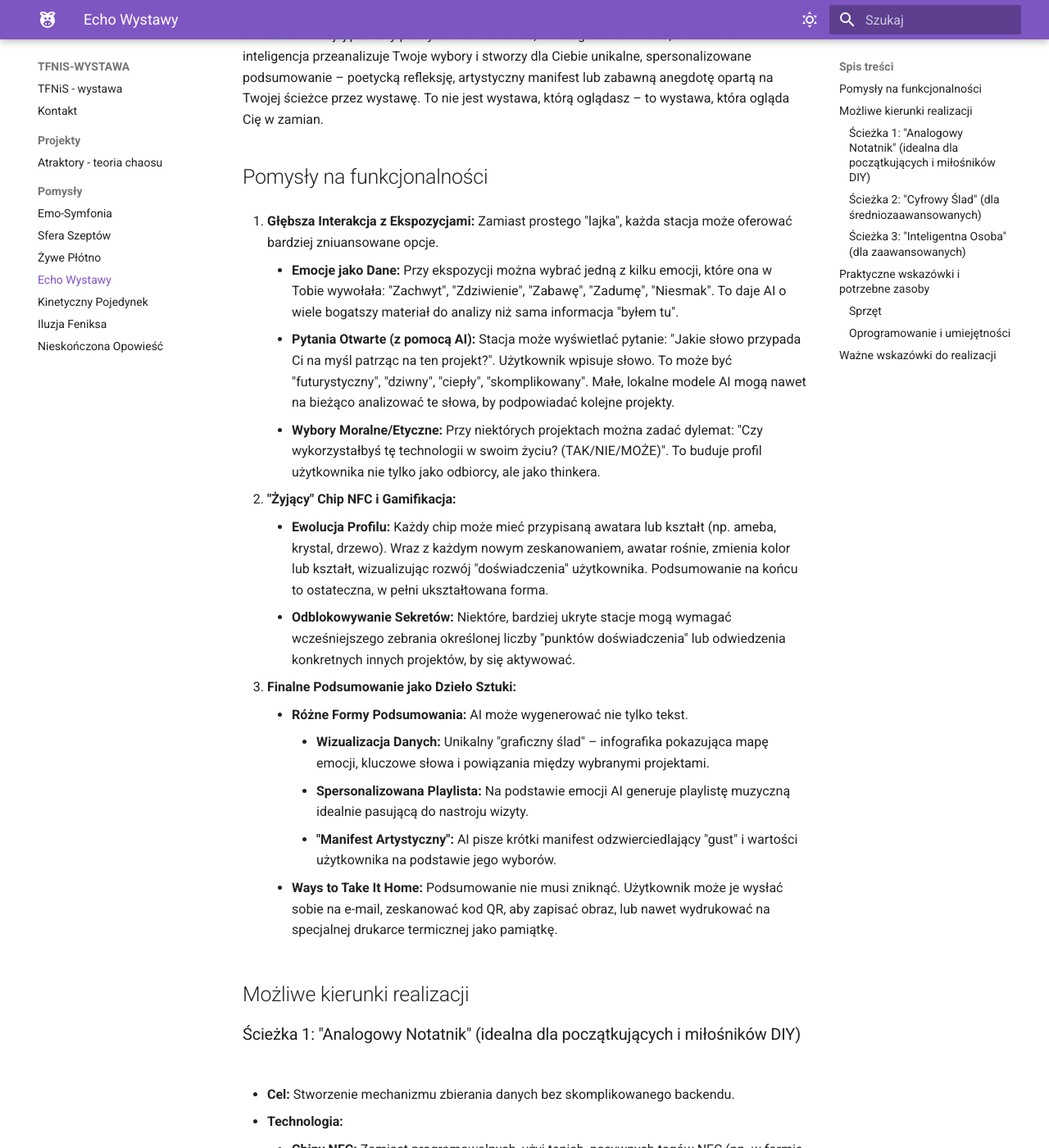
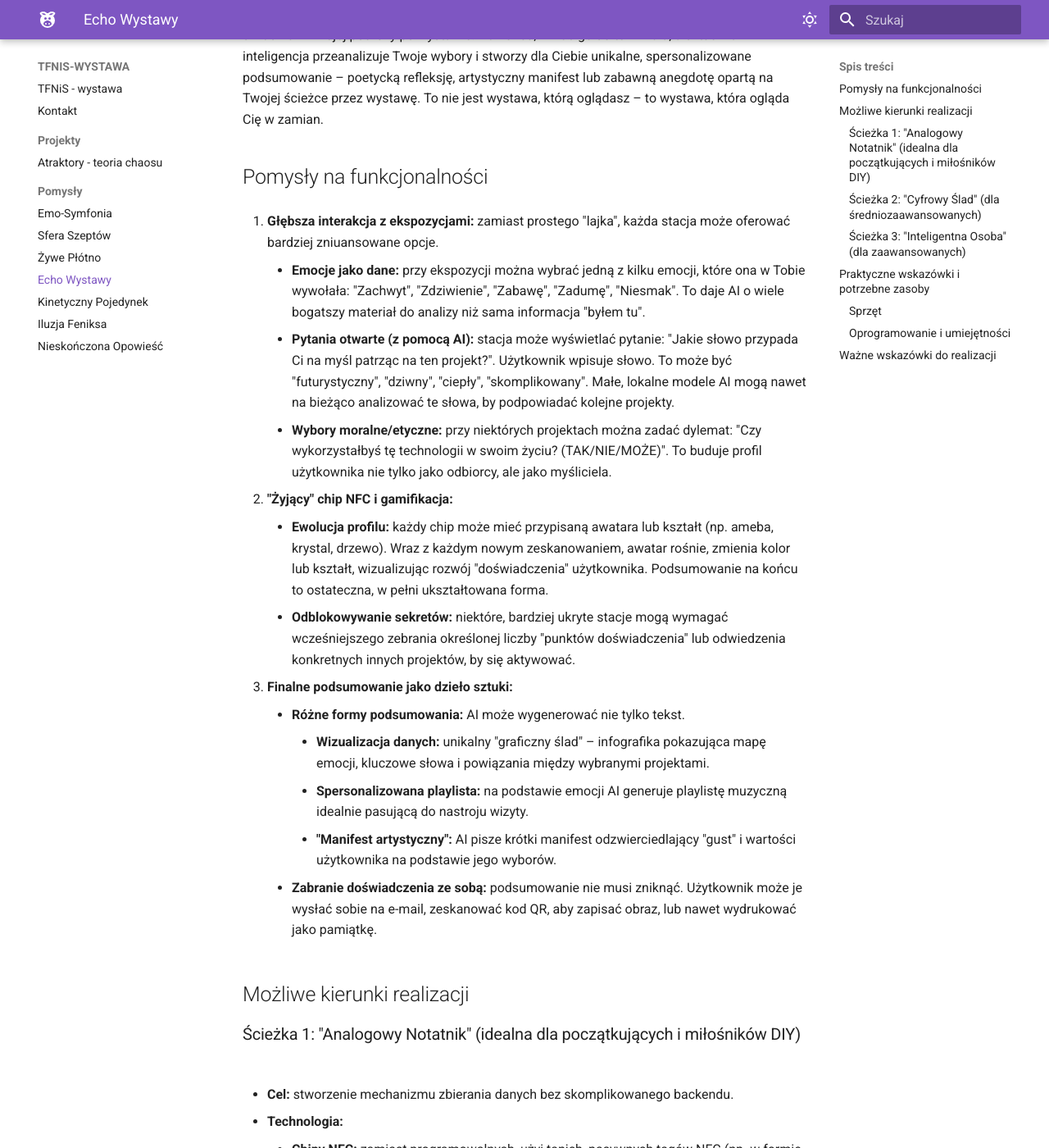
Before and after one commit to blackbat13/tfnis-wystawa, an MkDocs documentation site: the page built from docs/ideas/exhibition-echo.md, in a window 1280 px wide and 1400 px high, scrolled down 226 px. Shown: the whole window at 82% size. Built offline with MkDocs 1.6.1 and Material for MkDocs 9.7.7, drawn with Linux system fonts in a browser that asks for light colours; plug-ins that fetch from the network failed and are left out; some of the changed text lies outside the part shown.

Commit message:
Update exhibition-echo.md

```diff
--- a/docs/ideas/exhibition-echo.md
+++ b/docs/ideas/exhibition-echo.md
@@ -4,69 +4,69 @@
 
 ## Pomysły na funkcjonalności
 
-1.  **Głębsza Interakcja z Ekspozycjami:** Zamiast prostego "lajka", każda stacja może oferować bardziej zniuansowane opcje.
-    *   **Emocje jako Dane:** Przy ekspozycji można wybrać jedną z kilku emocji, które ona w Tobie wywołała: "Zachwyt", "Zdziwienie", "Zabawę", "Zadumę", "Niesmak". To daje AI o wiele bogatszy materiał do analizy niż sama informacja "byłem tu".
-    *   **Pytania Otwarte (z pomocą AI):** Stacja może wyświetlać pytanie: "Jakie słowo przypada Ci na myśl patrząc na ten projekt?". Użytkownik wpisuje słowo. To może być "futurystyczny", "dziwny", "ciepły", "skomplikowany". Małe, lokalne modele AI mogą nawet na bieżąco analizować te słowa, by podpowiadać kolejne projekty.
-    *   **Wybory Moralne/Etyczne:** Przy niektórych projektach można zadać dylemat: "Czy wykorzystałbyś tę technologii w swoim życiu? (TAK/NIE/MOŻE)". To buduje profil użytkownika nie tylko jako odbiorcy, ale jako thinkera.
+1.  **Głębsza interakcja z ekspozycjami:** zamiast prostego "lajka", każda stacja może oferować bardziej zniuansowane opcje.
+    *   **Emocje jako dane:** przy ekspozycji można wybrać jedną z kilku emocji, które ona w Tobie wywołała: "Zachwyt", "Zdziwienie", "Zabawę", "Zadumę", "Niesmak". To daje AI o wiele bogatszy materiał do analizy niż sama informacja "byłem tu".
+    *   **Pytania otwarte (z pomocą AI):** stacja może wyświetlać pytanie: "Jakie słowo przypada Ci na myśl patrząc na ten projekt?". Użytkownik wpisuje słowo. To może być "futurystyczny", "dziwny", "ciepły", "skomplikowany". Małe, lokalne modele AI mogą nawet na bieżąco analizować te słowa, by podpowiadać kolejne projekty.
+    *   **Wybory moralne/etyczne:** przy niektórych projektach można zadać dylemat: "Czy wykorzystałbyś tę technologii w swoim życiu? (TAK/NIE/MOŻE)". To buduje profil użytkownika nie tylko jako odbiorcy, ale jako myśliciela.
 
-2.  **"Żyjący" Chip NFC i Gamifikacja:**
-    *   **Ewolucja Profilu:** Każdy chip może mieć przypisaną awatara lub kształt (np. ameba, krystal, drzewo). Wraz z każdym nowym zeskanowaniem, awatar rośnie, zmienia kolor lub kształt, wizualizując rozwój "doświadczenia" użytkownika. Podsumowanie na końcu to ostateczna, w pełni ukształtowana forma.
-    *   **Odblokowywanie Sekretów:** Niektóre, bardziej ukryte stacje mogą wymagać wcześniejszego zebrania określonej liczby "punktów doświadczenia" lub odwiedzenia konkretnych innych projektów, by się aktywować.
+2.  **"Żyjący" chip NFC i gamifikacja:**
+    *   **Ewolucja profilu:** każdy chip może mieć przypisaną awatara lub kształt (np. ameba, krystal, drzewo). Wraz z każdym nowym zeskanowaniem, awatar rośnie, zmienia kolor lub kształt, wizualizując rozwój "doświadczenia" użytkownika. Podsumowanie na końcu to ostateczna, w pełni ukształtowana forma.
+    *   **Odblokowywanie sekretów:** niektóre, bardziej ukryte stacje mogą wymagać wcześniejszego zebrania określonej liczby "punktów doświadczenia" lub odwiedzenia konkretnych innych projektów, by się aktywować.
 
-3.  **Finalne Podsumowanie jako Dzieło Sztuki:**
-    *   **Różne Formy Podsumowania:** AI może wygenerować nie tylko tekst.
-        *   **Wizualizacja Danych:** Unikalny "graficzny ślad" – infografika pokazująca mapę emocji, kluczowe słowa i powiązania między wybranymi projektami.
-        *   **Spersonalizowana Playlista:** Na podstawie emocji AI generuje playlistę muzyczną idealnie pasującą do nastroju wizyty.
-        *   **"Manifest Artystyczny":** AI pisze krótki manifest odzwierciedlający "gust" i wartości użytkownika na podstawie jego wyborów.
-    *   **Ways to Take It Home:** Podsumowanie nie musi zniknąć. Użytkownik może je wysłać sobie na e-mail, zeskanować kod QR, aby zapisać obraz, lub nawet wydrukować na specjalnej drukarce termicznej jako pamiątkę.
+3.  **Finalne podsumowanie jako dzieło sztuki:**
+    *   **Różne formy podsumowania:** AI może wygenerować nie tylko tekst.
+        *   **Wizualizacja danych:** unikalny "graficzny ślad" – infografika pokazująca mapę emocji, kluczowe słowa i powiązania między wybranymi projektami.
+        *   **Spersonalizowana playlista:** na podstawie emocji AI generuje playlistę muzyczną idealnie pasującą do nastroju wizyty.
+        *   **"Manifest artystyczny":** AI pisze krótki manifest odzwierciedlający "gust" i wartości użytkownika na podstawie jego wyborów.
+    *   **Zabranie doświadczenia ze sobą:** podsumowanie nie musi zniknąć. Użytkownik może je wysłać sobie na e-mail, zeskanować kod QR, aby zapisać obraz, lub nawet wydrukować jako pamiątkę.
 
 ## Możliwe kierunki realizacji
 
 ### Ścieżka 1: "Analogowy Notatnik" (idealna dla początkujących i miłośników DIY)
 
-*   **Cel:** Stworzenie mechanizmu zbierania danych bez skomplikowanego backendu.
+*   **Cel:** stworzenie mechanizmu zbierania danych bez skomplikowanego backendu.
 *   **Technologia:**
-    *   **Chipy NFC:** Zamiast programowalnych, użyj tanich, pasywnych tagów NFC (np. w formie breloków lub kart).
-    *   **Stacje:** Każda stacja to tablet lub telefon z aplikacją, która może zapisywać stan (np. w prostym pliku tekstowym lub Google Sheets). Po przyłożeniu tagu, aplikacja zapisuje jego unikalny ID i wybór użytkownika.
-    *   **Podsumowanie:** Na końcu wystawy jest jeden komputer z programem, który czyta plik/arkusz i generuje proste podsumowanie typu: "Odwiedziłeś 5 projektów. Najczęściej wybierałeś emocję 'Zdziwienie'. Twoim ulubionym słowem było 'futurystyczny'".
-*   **Wyzwania:** Zapewnienie stabilności działania tabletów, synchronizacja danych.
+    *   **Chipy NFC:** zamiast programowalnych, użyj tanich, pasywnych tagów NFC (np. w formie breloków lub kart).
+    *   **Stacje:** każda stacja to tablet lub telefon z aplikacją, która może zapisywać stan (np. w prostym pliku tekstowym lub Google Sheets). Po przyłożeniu tagu, aplikacja zapisuje jego unikalny ID i wybór użytkownika.
+    *   **Podsumowanie:** na końcu wystawy jest jeden komputer z programem, który czyta plik/arkusz i generuje proste podsumowanie typu: "Odwiedziłeś 5 projektów. Najczęściej wybierałeś emocję 'Zdziwienie'. Twoim ulubionym słowem było 'futurystyczny'".
+*   **Wyzwania:** zapewnienie stabilności działania tabletów, synchronizacja danych.
 
 ### Ścieżka 2: "Cyfrowy Ślad" (dla średniozaawansowanych)
 
-*   **Cel:** Pełna automatyzacja i dynamiczne generowanie podsumowań.
+*   **Cel:** pełna automatyzacja i dynamiczne generowanie podsumowań.
 *   **Technologia:**
-    *   **Chipy NFC:** Użycie tagów NTAG215, które można zapisywać.
-    *   **Backend:** Prosta aplikacja serwerowa (np. w **Pythonie** z frameworkiem **Flask** lub **Node.js**), która obsługuje bazę danych (np. SQLite lub PostgreSQL). Każda stacja (np. Raspberry Pi z czytnikiem NFC i małym ekranem) komunikuje się z serwerem, wysyłając ID tagu i wybór użytkownika.
-    *   **AI:** Podsumowanie generowane przez API dużego modelu językowego (np. OpenAI GPT, Claude) z odpowiednio przygotowanym promptem: "Na podstawie następujących danych o wyborach użytkownika na wystawie, napisz krótką, poetycką refleksję...".
-*   **Wyzwania:** Programowanie backendu, obsługa baz danych, integracja z API AI, zarządzanie stanem tagów NFC.
+    *   **Chipy NFC:** użycie tagów NTAG215, które można zapisywać.
+    *   **Backend:** prosta aplikacja serwerowa (np. w **Pythonie** z frameworkiem **Flask** lub **Node.js**), która obsługuje bazę danych (np. SQLite lub PostgreSQL). Każda stacja (np. Raspberry Pi z czytnikiem NFC i małym ekranem) komunikuje się z serwerem, wysyłając ID tagu i wybór użytkownika.
+    *   **AI:** podsumowanie generowane przez API dużego modelu językowego (np. OpenAI GPT, Claude) z odpowiednio przygotowanym promptem: "Na podstawie następujących danych o wyborach użytkownika na wystawie, napisz krótką, poetycką refleksję...".
+*   **Wyzwania:** programowanie backendu, obsługa baz danych, integracja z API AI, zarządzanie stanem tagów NFC.
 
 ### Ścieżka 3: "Inteligentna Osoba" (dla zaawansowanych)
 
-*   **Cel:** Stworzenie w pełni inteligentnego, kontekstowego systemu.
+*   **Cel:** stworzenie w pełni inteligentnego, kontekstowego systemu.
 *   **Technologia:**
-    *   **Chipy NFC:** Użycie tagów, które mogą przechowywać więcej danych i być dynamicznie aktualizowane.
-    *   **Lokalna AI:** Zamiast zewnętrznego API, użycie lokalnie uruchomionego, mniejszego modelu językowego (np. Llama 3, Mistral) do generowania podsumowań. Daje to pełną kontrolę i prywatność.
-    *   **Analiza w Czasie Rzeczywistym:** System nie tylko zbiera dane, ale na bieżąco je analizuje. Jeśli zauważy, że użytkownik wybiera projekty związane z dźwiękiem, może podświetlić mu na mapie wystawy kolejny projekt audio. Podsumowanie jest "uczone" przez całą wizytę.
-*   **Wyzwania:** Wymagana moc obliczeniowa (GPU) do lokalnego AI, zaawansowane programowanie, optymalizacja modeli.
+    *   **Chipy NFC:** użycie tagów, które mogą przechowywać więcej danych i być dynamicznie aktualizowane.
+    *   **Lokalna AI:** zamiast zewnętrznego API, użycie lokalnie uruchomionego, mniejszego modelu językowego (np. Llama 3, Mistral) do generowania podsumowań. Daje to pełną kontrolę i prywatność.
+    *   **Analiza w czasie rzeczywistym:** system nie tylko zbiera dane, ale na bieżąco je analizuje. Jeśli zauważy, że użytkownik wybiera projekty związane z dźwiękiem, może podświetlić mu na mapie wystawy kolejny projekt audio. Podsumowanie jest "uczone" przez całą wizytę.
+*   **Wyzwania:** wymagana moc obliczeniowa (GPU) do lokalnego AI, zaawansowane programowanie, optymalizacja modeli.
 
 ## Praktyczne wskazówki i potrzebne zasoby
 
 ### Sprzęt
 
-*   **Tagi NFC:** Breloki, karty, naklejki. Kluczowe, by były wytrzymałe i wygodne w użyciu. Potrzebny będzie również czytnik/writer NFC (podłączany przez USB).
-*   **Stacje:** Raspberry Pi z ekranem dotykowym i czytnikiem NFC to idealne, tanie i niezawodne rozwiązanie. Alternatywnie, tablety z zewnętrznymi czytnikami NFC (przez USB lub Bluetooth).
-*   **Serwer:** Komputer, który będzie działał jako centralny mózg instalacji. W wersji "chmurowej" może to być po prostu serwer VPS.
-*   **Terminal Końcowy:** Stacja z większym ekranem, czytnikiem NFC i opcjonalnie drukarką termiczną do wydawania pamiątek.
+*   **Tagi NFC:** breloki, karty, naklejki. Kluczowe, by były wytrzymałe i wygodne w użyciu. Potrzebny będzie również czytnik/writer NFC (podłączany przez USB).
+*   **Stacje:** easpberry Pi z ekranem dotykowym i czytnikiem NFC to idealne, tanie i niezawodne rozwiązanie. Alternatywnie, tablety z zewnętrznymi czytnikami NFC (przez USB lub Bluetooth).
+*   **Serwer:** komputer, który będzie działał jako centralny mózg instalacji. W wersji "chmurowej" może to być po prostu serwer VPS.
+*   **Terminal Końcowy:** stacja z większym ekranem, czytnikiem NFC i opcjonalnie drukarką termiczną do wydawania pamiątek.
 
 ### Oprogramowanie i umiejętności
 
 *   **Backend:** Python/Flask lub Node.js/Express. Znajomość podstaw baz danych (SQL).
-*   **Frontend (dla stacji):** Proste interfejsy webowe (HTML/CSS/JavaScript) działające na Raspberry Pi lub tabletach.
-*   **AI/Prompt Engineering:** Umiejętność formułowania promptów dla modeli językowych, by generować pożądane style podsumowań.
-*   **Zarządzanie Projektami:** To projekt z wieloma ruchomymi częściami, więc dobra organizacja jest kluczowa.
+*   **Frontend (dla stacji):** proste interfejsy webowe (HTML/CSS/JavaScript) działające na Raspberry Pi lub tabletach.
+*   **AI/Prompt engineering:** umiejętność formułowania promptów dla modeli językowych, by generować pożądane style podsumowań.
+*   **Zarządzanie projektami:** to projekt z wieloma ruchomymi częściami, więc dobra organizacja jest kluczowa.
 
 ## Ważne wskazówki do realizacji
 
-*   **Prywatność:** Bądź transparentny. Na początku jasno poinformuj użytkowników, jakie dane są zbierane i jak będą używane. Upewnij się, że dane są anonimowe (tag NFC nie jest powiązany z tożsamością).
-*   **Testowanie Przepływu:** Przejdź całą ścieżkę użytkownika od początku do końca. Czy jest intuicyjna? Czy nie ma zbyt długich kolejek przy stacjach? Czy podsumowanie jest warte czekania?
+*   **Prywatność:** bądź transparentny. Na początku jasno poinformuj użytkowników, jakie dane są zbierane i jak będą używane. Upewnij się, że dane są anonimowe (tag NFC nie jest powiązany z tożsamością).
+*   **Testowanie przepływu:** przejdź całą ścieżkę użytkownika od początku do końca. Czy jest intuicyjna? Czy nie ma zbyt długich kolejek przy stacjach? Czy podsumowanie jest warte czekania?
 *   **Fallback:** Co się stanie, jeśli ktoś zgubi chip? Miej gotowy plan "awaryjny" – np. możliwość wpisania numeru z tagu ręcznie lub otrzymania podsumowania na podstawie ostatnich 3 zeskanowanych projektów.
```
